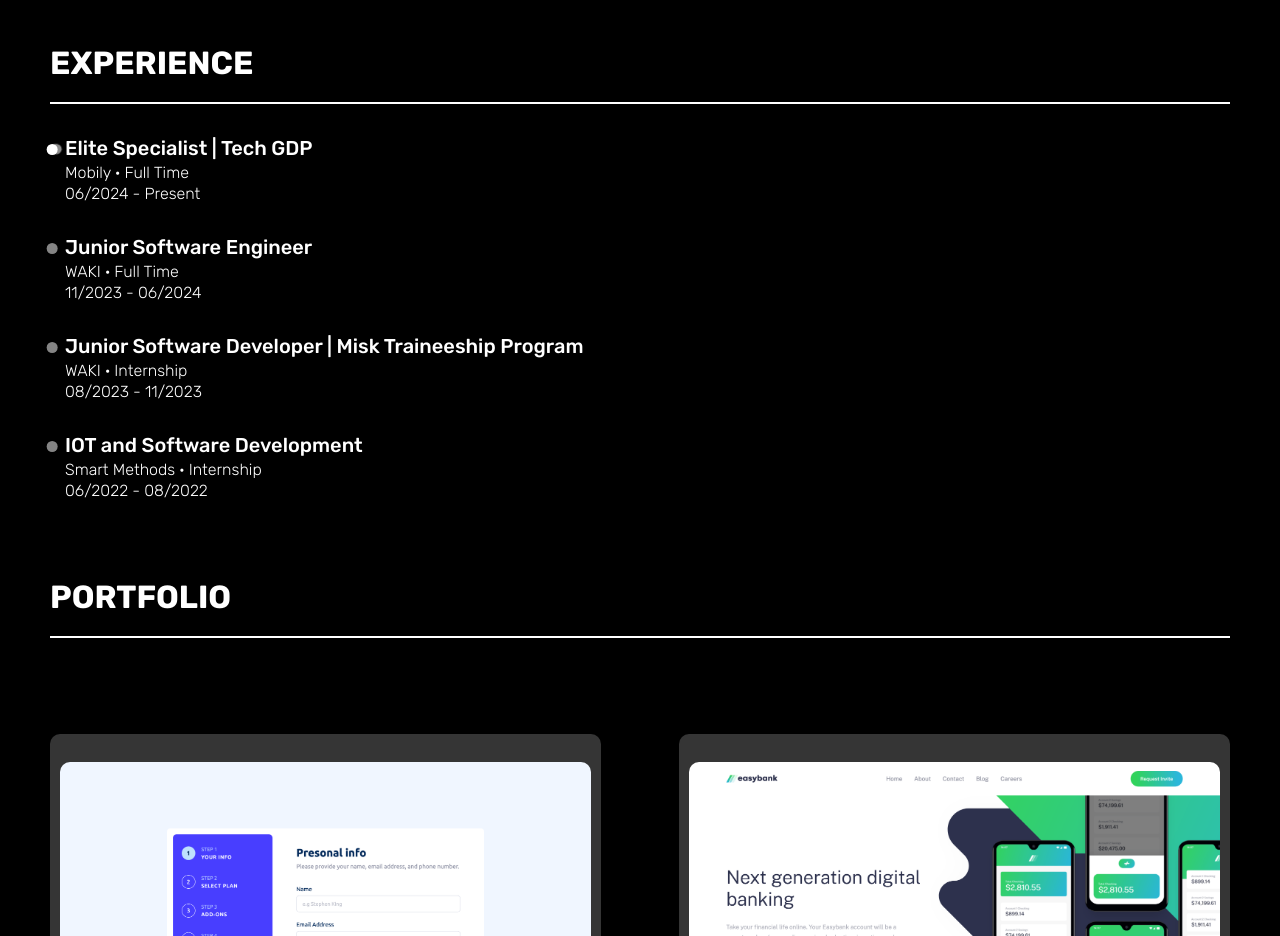
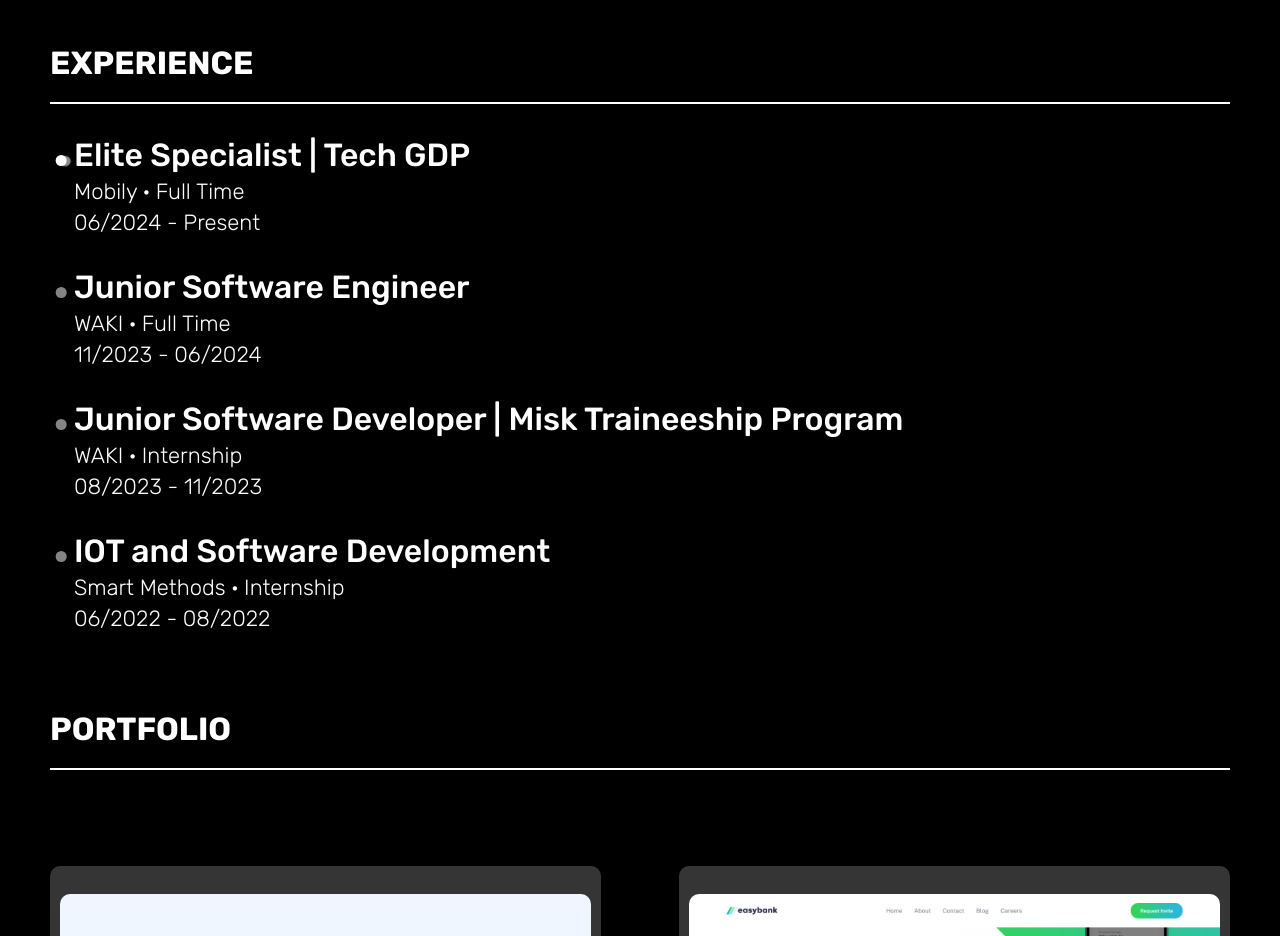
Before and after one commit to Mateeb11/portfolio, a React (Vite) app: page / in a window 1280 px wide. Shown: the part 960-1896 px from the top of the page. Built offline with nearby package versions, Linux system fonts and the light colour scheme.

Commit message:
Added media queries for experience section

```diff
--- a/src/Components/Experience/Experience.module.scss
+++ b/src/Components/Experience/Experience.module.scss
@@ -19,6 +19,14 @@
     .small {
       font-size: var(--fs-small);
       font-weight: var(--fw-light);
+    }
+
+    @media (min-width: 1024px) {
+      font-size: var(--fs-large);
+
+      .small {
+        font-size: var(--fs-semi-medium);
+      }
     }
   }
   .current {
@@ -66,5 +74,10 @@
     border-radius: 100%;
     flex: 0 0 auto;
     animation: opacity-animation 1s linear;
+
+    @media (min-width: 1024px) {
+      top: 0.6em;
+      left: -0.475em;
+    }
   }
 }
```
